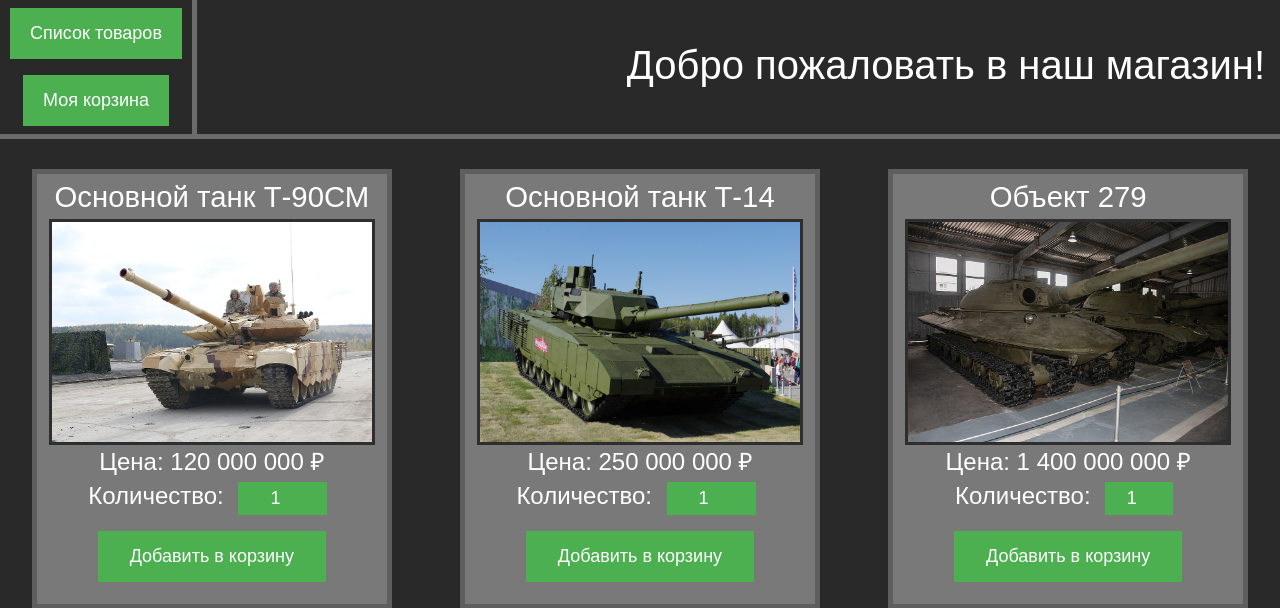
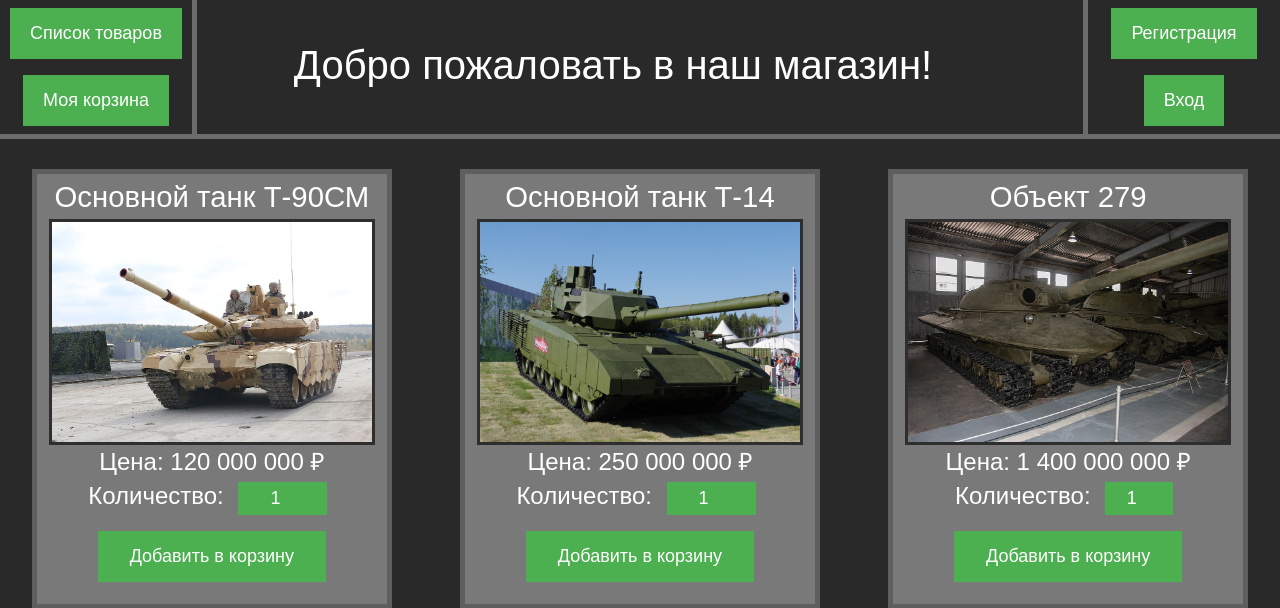
Before and after one commit to roman656/OnlineShop, a PHP site: page / in a window 1280 px wide. Shown: the part 99-707 px from the top of the page. Run offline with PHP 8.4, Linux system fonts and the light colour scheme.

Commit message:
Lab 3 (login)

```diff
--- a/index.php
+++ b/index.php
@@ -136,7 +136,7 @@
             ';
         }
 
-        public function printMainPanel() {
+        public function printMainPanel($username) {
             echo '
                     <div class = "MainPanel">
                         <div class = "CartAndGoods">
@@ -145,10 +145,28 @@
                                 <p><input type = "submit" name = "showShoppingCart" value = "Моя корзина"></p>
                             </form>
                         </div>
-                        <div class = "Registration">
-                        </div>
                         <div class = "ShopInfo">
                             <p>Добро пожаловать в наш магазин!</p>
+                        </div>
+                        <div class = "Registration">
+            ';
+            if ($username == "") {
+                echo '
+                            <form method = "POST">
+                                <p><input type = "submit" name = "registration" value = "Регистрация"></p>
+                                <p><input type = "submit" name = "login" value = "Вход"></p>
+                            </form>
+                ';
+            }
+            else {
+                echo '
+                            <p class = "UserInPanel">Вы вошли как:<br>'.$username.'</p>
+                            <form method = "POST">
+                                <p><input type = "submit" name = "exit" value = "Выйти"></p>
+                            </form>
+                ';
+            }
+            echo '
                         </div>
                     </div>
             ';
@@ -277,6 +295,23 @@
             ';
         }
 
+        public function showLogin() {
+            echo '
+                    <div class = "Login">
+                        <p>Вход</p>
+                        <form method = "POST">
+                            <p class = "Username">Имя пользователя</p>
+                            <input type = "text" maxlength = "20" size = "20" name = "username" placeholder = "Логин">
+                            <p class = "Password">Пароль</p>
+                            <input type = "password" name = "password" placeholder = "Пароль">
+                            <input type = "submit" name = "toMain" value = "На главную">
+                            <input type = "reset" value = "Очистить форму">
+                            <input type = "submit" name = "loginButtonPressed" value = "Войти">
+                        </form>
+                    </div>
+            ';
+        }
+
         public function addProductToCart($productId, $amount, $time) {
             if (($this->products[$productId])->getAmount() > 0) {
                 if (isset($_COOKIE[$productId])) {
@@ -331,11 +366,58 @@
         3 => new Product('Объект 279', 1400000000, 1, 'Images/Obj_279.jpg', 'Единственный экземпляр уникального танка Объект 279 сегодня экспонируется в Бронетанковом музее в Кубинке.')
     );
 
+    /* Пароль: 1234567890Ab */
+    $users = array(1 => array('login' => 'admin', 'password' => 'c0d7659e35f9e7b793c4257d565e7390'));
+
     $magazin4ik = new OnlineShop('Magazin4ik', 'Admin', '0.0.0.2', $products);
+
+    session_start();
 
     $magazin4ik->printHead();
     $magazin4ik->printHeader();
-    $magazin4ik->printMainPanel();
+
+    if (isset($_POST['login'])) {
+        $magazin4ik->showLogin();
+    }
+    elseif (isset($_POST['exit'])){
+        unset($_SESSION['username']);
+        session_destroy();
+        $magazin4ik->printMainPanel("");
+        $magazin4ik->showGoodsList();
+    }
+    elseif (isset($_POST['loginButtonPressed'])) {
+        $hasCorrectLogin = false;
+        foreach($users as $key => $value) {
+            if ($value['login'] == $_POST['username']) {
+                $hasCorrectLogin = true;
+                if ($value['password'] == md5($_POST['password'])) {
+                    $_SESSION['username'] = htmlspecialchars($_POST['username']);
+                    $magazin4ik->printMainPanel($_SESSION['username']);
+                    $magazin4ik->showGoodsList();
+                }
+                else {
+                    echo '
+                        <p class = "loginError">Неверный пароль!</p>
+                    ';
+                    $magazin4ik->showLogin();
+                    break;
+                }
+            }
+        }
+        if (!isset($_SESSION['username']) && !$hasCorrectLogin) {
+            echo '
+                <p class = "loginError">Неверное имя пользователя!</p>
+            ';
+            $magazin4ik->showLogin();
+        }
+    }
+    else {
+        if (isset($_SESSION['username']) && !empty($_SESSION['username'])) {
+            $magazin4ik->printMainPanel($_SESSION['username']);
+        }
+        else {
+            $magazin4ik->printMainPanel("");
+        }
 
         if (isset($_POST['addToCart'])) {
             $magazin4ik->addProductToCart($_POST['id'], $_POST['amount'], 3600);
@@ -387,6 +469,7 @@
                 $magazin4ik->showGoodsList();
             }
         }
+    }
 
     $magazin4ik->printFooter();
 ?>
--- a/style.css
+++ b/style.css
@@ -64,13 +64,93 @@ header {
 }
 
 .ShopInfo {
-    float: right;
     text-align: center;
+    float: left;
     font-size: 30pt;
     padding-top: 45px;
-    padding-right: 15px;
+    width: 65%;
 }
 
+.Registration {
+    border-left: 5px solid rgb(107, 107, 107);
+    float: right;
+    width: 15%;
+}
+
+.Registration input {
+    background-color: #4CAF50;
+    border: none;
+    color: white;
+    padding: 15px 20px;
+    text-align: center;
+    text-decoration: none;
+    display: inline-block;
+    font-size: 18px;
+    margin: 8px;
+}
+
+.Registration input:hover {
+    background-color: rgb(53, 126, 56);
+}
+
+.Login {
+    border: 5px solid rgb(94, 94, 94);
+    background-color: rgb(121, 121, 121);
+    width: 400px;
+    height: 450px;
+    margin: 30px;
+    color: white;
+    display: inline-block;
+}
+
+.Login p:first-of-type {
+    padding-top: 8px;
+    padding-bottom: 8px;
+    font-size: 34pt;
+}
+
+.Username {
+    font-size: 22pt !important;
+}
+
+.Password {
+    font-size: 22pt !important;
+}
+
+.Login input {
+    background-color: #4CAF50;
+    border: none;
+    color: white;
+    padding: 15px 20px;
+    text-align: center;
+    text-decoration: none;
+    display: inline-block;
+    font-size: 18px;
+    margin: 8px;
+}
+
+.Login input:hover {
+    background-color: rgb(53, 126, 56);
+}
+
+.Login input:last-of-type {
+    background-color: rgb(151, 167, 7) !important;
+}
+
+.Login input:last-of-type:hover {
+    background-color: rgb(113, 124, 10) !important;
+}
+
+.UserInPanel {
+    font-size: 28px;
+    padding-bottom: 16px;
+}
+
+.loginError {
+    color: rgb(221, 45, 45);
+    padding: 15px 20px;
+    font-size: 22px;
+}
 
 
 /*---Список-товаров-начало---*/
```
Lines whose indentation alone changed are shown as unchanged.
